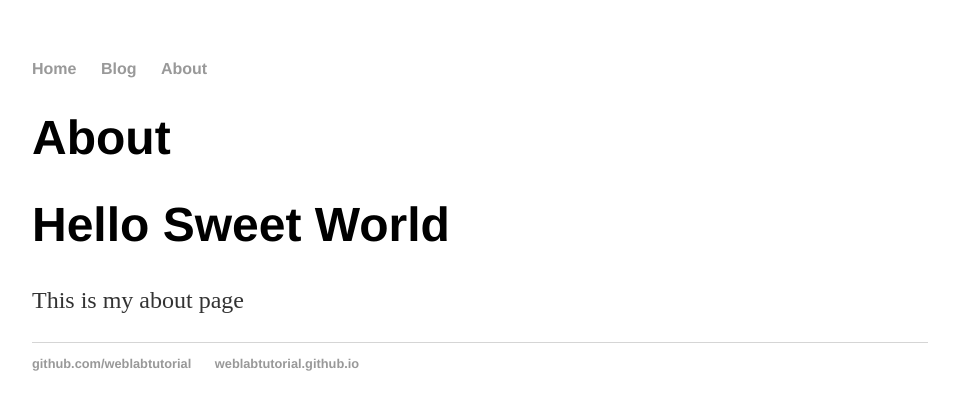
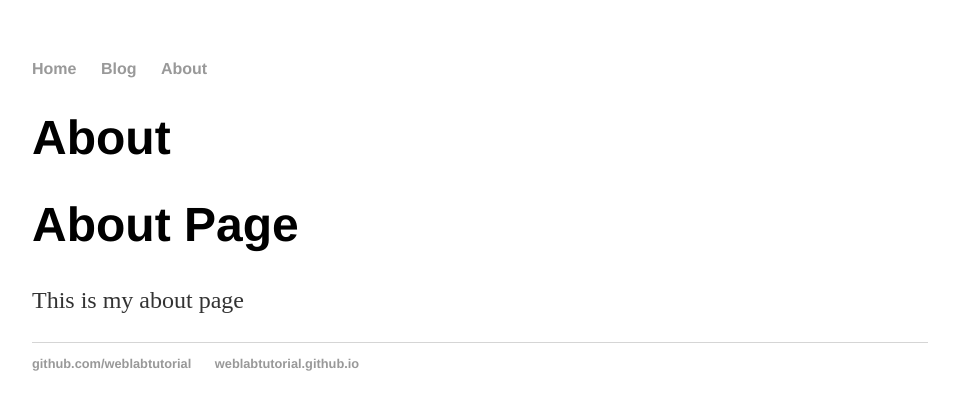
Before and after one commit to fso2000/fso2000.github.io, a Jekyll site: the page built from about/index.html, in a window 1280 px wide. Shown: the top 410 px of the page, without its empty margins (160-1119 px from the left). Built offline with Jekyll 4.4.1, drawn with Linux system fonts in a browser that asks for light colours.

Commit message:
Update index.html

```diff
--- a/about/index.html
+++ b/about/index.html
@@ -4,6 +4,6 @@ title: About
 ---
 <h1>{{ page.title }}</h1>
 <div class="about">
-<h1>Hello Sweet World</h1>
+<h1>About Page</h1>
 <p>This is my about page</p>
 </div>
```
